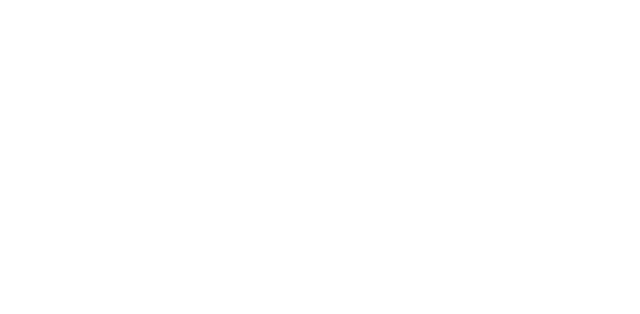
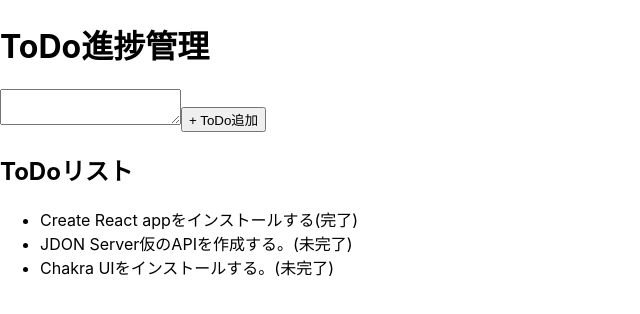
Before and after one commit to mashharuki/ReactSample3, a React (Create React App) app in the folder todo-app/: page / in a window 1280 px wide. Shown: the top 314 px of the page, without its empty margins (0-640 px from the left). Built offline with nearby package versions, Linux system fonts and the light colour scheme; data requests are answered from the project's data file.

Commit message:
メインコンポーネントを実装

```diff
--- a/todo-app/src/components/App.js
+++ b/todo-app/src/components/App.js
@@ -1,12 +1,52 @@
 /**
  * メインコンポーネント
  */
+import React, { useState, useEffect } from 'react';
+import axios from 'axios';
+// ローカルに準備したモックサーバーのURL
+const todoDataUrl = "http://localhost:3100/todos";
 
+/**
+ * Appコンポーネント
+ */
 function App() {
+  // ステート変数
+  const [ todoList, setTodoList ] = useState([]);
+
+  /**
+   * 副作用フック
+   */
+  useEffect(() => {
+    /**
+     * データ取得関数
+     */
+    const fetchData = async () => {
+      // モックサーバーからの取得結果
+      const response = await axios.get(todoDataUrl);
+      // todoリストに設定する。
+      setTodoList(response.data);
+    };
+    // 関数呼び出し
+    fetchData();
+  }, []);
+
+  console.log("TODOリスト：", todoList);
+
   return (
-    <div>
+    <>
+      <h1>ToDo進捗管理</h1>
+      <textarea/>
+      <button>+ ToDo追加</button>
 
-    </div>
+      <h2>ToDoリスト</h2>
+      <ul>
+        {todoList.map((todo) => (
+          <li key={todo.id}>
+            {todo.content}({todo.done ? "完了" : "未完了"})
+          </li>
+        ))}
+      </ul>
+    </>
   );
 }
 
```
